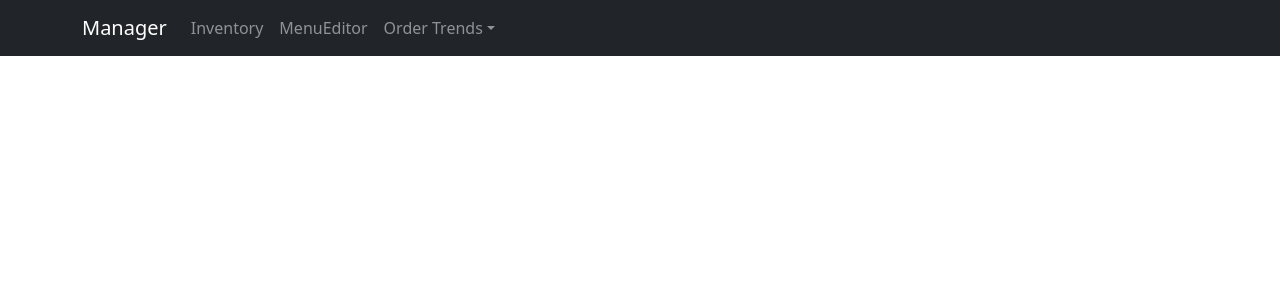
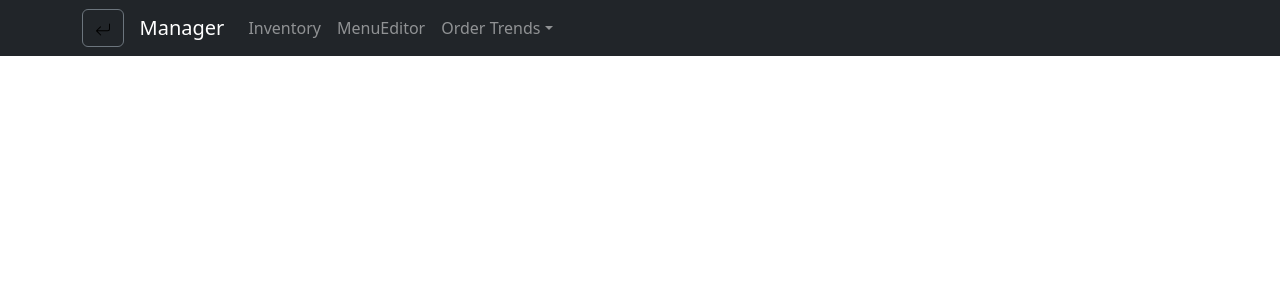
Before and after one commit to CSCE315-F22-Taele/Team-54-Project_3, a React (Create React App) app in the folder my-app/: page /Manager in a window 1280 px wide. Shown: the top 300 px of the page. Built offline with nearby package versions, Linux system fonts and the light colour scheme.

Commit message:
added back button to manager and its pages

```diff
--- a/my-app/src/routes/Manager.js
+++ b/my-app/src/routes/Manager.js
@@ -4,6 +4,7 @@ import Navbar from 'react-bootstrap/Navbar';
 import Container from 'react-bootstrap/Container';
 import NavDropdown from 'react-bootstrap/NavDropdown';
 import {useNavigate} from "react-router-dom";
+import { ArrowReturnLeft } from 'react-bootstrap-icons';
 
 const Manager = () => {
     let navigate = useNavigate()
@@ -15,7 +16,8 @@ const Manager = () => {
     return (
         <Navbar bg="dark" variant="dark" expand="lg">
       <Container>
-        <Navbar.Brand>Manager</Navbar.Brand>
+      <button onClick={() => handleUpdate("")} type="button" class="btn btn-outline-secondary"><ArrowReturnLeft color="black"/></button>
+        <Navbar.Brand>&nbsp;&nbsp; Manager</Navbar.Brand>
         <Navbar.Toggle aria-controls="basic-navbar-nav" />
         <Navbar.Collapse id="basic-navbar-nav">
           <Nav className="me-auto">
```
